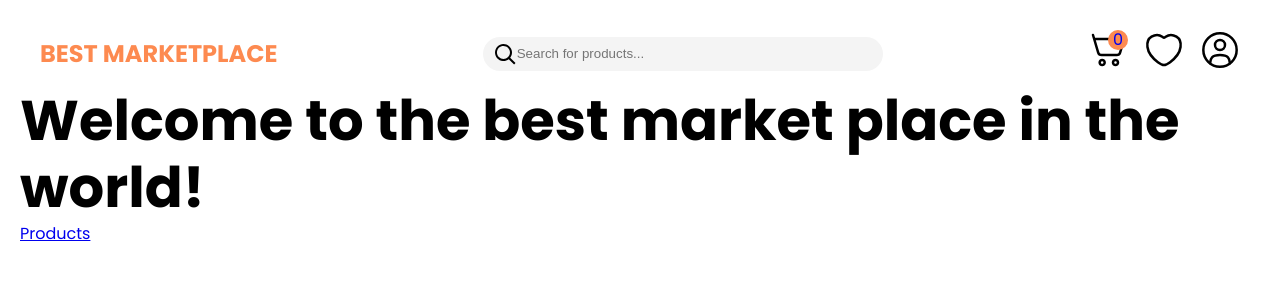
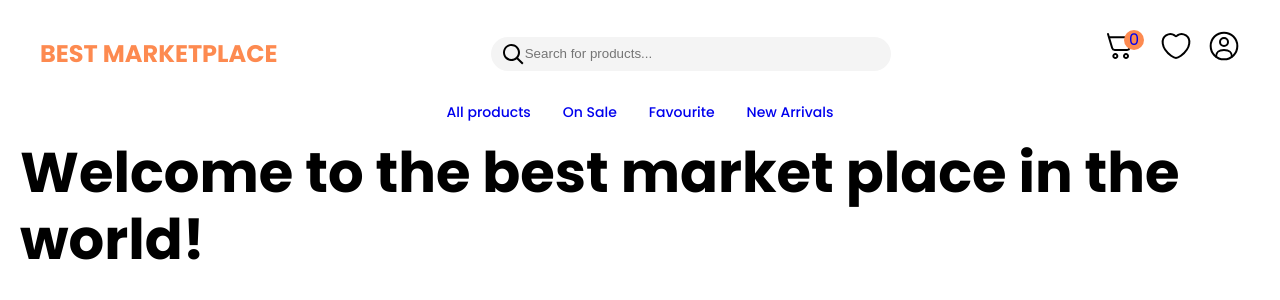
Before and after one commit to donialexandru/best-marketplace, a React (Vite) app in the folder client/: page / in a window 1280 px wide. Shown: the top 300 px of the page. Built offline with nearby package versions, Linux system fonts and the light colour scheme.

Commit message:
add sub-header section

```diff
--- a/client/src/assets/style.css
+++ b/client/src/assets/style.css
@@ -57,3 +57,13 @@ p {
   margin: 0 auto; /* Centers the div */
   padding: 20px; /* Adds spacing */
 }
+.router-link {
+  text-decoration: none;
+}
+.router-link:visited {
+  color: initial;
+}
+.router-link:hover,
+.router-link:active {
+  color: var(--primary-color);
+}
--- a/client/src/components/Header.css
+++ b/client/src/components/Header.css
@@ -8,6 +8,15 @@
   justify-content: space-between;
   align-items: center;
   padding: 10px 20px;
+}
+
+.sub-header {
+  display: flex;
+  flex-flow: row;
+  padding: 1rem;
+  gap: 2rem;
+  align-items: center;
+  justify-content: center;
 }
 
 .header-center {
--- a/client/src/components/Header.jsx
+++ b/client/src/components/Header.jsx
@@ -2,29 +2,23 @@ import "./Header.css";
 import { useContext } from "react";
 import { CartContext } from "../contexts";
 import { Link } from "@tanstack/react-router";
+import SearchLogo from "./SearchLogo.jsx";
+import CartLogo from "./CartLogo.jsx";
+import FavouriteLogo from "./FavouriteLogo.jsx";
+import UserLogo from "./UserLogo.jsx";
 
 const Header = () => {
   const [cart] = useContext(CartContext);
 
   return (
-    <header className="header">
+    <header>
+      <div className="header">
         <Link className="logo" to="/">
           <h4>BEST MARKETPLACE</h4>
         </Link>
         <div className="header-center">
           <div className="search-bar">
-          <svg
-            width="24"
-            height="24"
-            viewBox="0 0 24 24"
-            fill="none"
-            xmlns="http://www.w3.org/2000/svg"
-          >
-            <path
-              d="M15.096 5.90401C14.4945 5.29132 13.7775 4.80388 12.9865 4.46984C12.1956 4.1358 11.3462 3.96179 10.4876 3.95784C9.62902 3.9539 8.77813 4.1201 7.98412 4.44686C7.19011 4.77361 6.4687 5.25444 5.86157 5.86158C5.25443 6.46871 4.7736 7.19012 4.44684 7.98413C4.12009 8.77815 3.95388 9.62903 3.95783 10.4876C3.96177 11.3462 4.13579 12.1956 4.46983 12.9865C4.80387 13.7775 5.29131 14.4945 5.904 15.096C7.12675 16.2965 8.77409 16.9656 10.4876 16.9577C12.2012 16.9498 13.8423 16.2656 15.054 15.054C16.2656 13.8423 16.9498 12.2012 16.9577 10.4876C16.9656 8.7741 16.2965 7.12676 15.096 5.90401ZM4.49 4.49001C6.02282 2.95757 8.08315 2.06858 10.2497 2.00484C12.4162 1.9411 14.5252 2.70741 16.1455 4.14708C17.7658 5.58675 18.7749 7.591 18.9664 9.74998C19.1579 11.909 18.5175 14.0596 17.176 15.762L22.521 21.107L21.107 22.521L15.762 17.176C14.059 18.5126 11.9102 19.149 9.75406 18.9556C7.59787 18.7622 5.5967 17.7534 4.15878 16.1351C2.72085 14.5168 1.95449 12.4109 2.01604 10.2469C2.07759 8.08294 2.96241 6.02397 4.49 4.49001Z"
-              fill="black"
-            />
-          </svg>
+            <SearchLogo />
             <input
               type="search"
               placeholder="Search for products..."
@@ -37,74 +31,37 @@ const Header = () => {
             <ul>
               <li>
                 <Link className="cart-link" to="/cart">
-                <svg
-                  width="40"
-                  height="40"
-                  viewBox="0 0 24 24"
-                  fill="none"
-                  xmlns="http://www.w3.org/2000/svg"
-                >
-                  <path
-                    d="M3.71 5.4H18.924C20.302 5.4 21.297 6.67 20.919 7.948L19.265 13.548C19.01 14.408 18.196 15 17.27 15H8.112C7.185 15 6.37 14.407 6.116 13.548L3.71 5.4ZM3.71 5.4L3 3M16.5 21C16.8978 21 17.2794 20.842 17.5607 20.5607C17.842 20.2794 18 19.8978 18 19.5C18 19.1022 17.842 18.7206 17.5607 18.4393C17.2794 18.158 16.8978 18 16.5 18C16.1022 18 15.7206 18.158 15.4393 18.4393C15.158 18.7206 15 19.1022 15 19.5C15 19.8978 15.158 20.2794 15.4393 20.5607C15.7206 20.842 16.1022 21 16.5 21ZM8.5 21C8.89782 21 9.27936 20.842 9.56066 20.5607C9.84196 20.2794 10 19.8978 10 19.5C10 19.1022 9.84196 18.7206 9.56066 18.4393C9.27936 18.158 8.89782 18 8.5 18C8.10218 18 7.72064 18.158 7.43934 18.4393C7.15804 18.7206 7 19.1022 7 19.5C7 19.8978 7.15804 20.2794 7.43934 20.5607C7.72064 20.842 8.10218 21 8.5 21Z"
-                    stroke="black"
-                    strokeWidth="1.5"
-                    strokeLinecap="round"
-                    strokeLinejoin="round"
-                  />
-                </svg>
-
+                  <CartLogo />
                   <span className="cart-number">{cart.length}</span>
                 </Link>
               </li>
               <li>
                 <a href="#">
-                <svg
-                  width="40"
-                  height="40"
-                  viewBox="0 0 24 24"
-                  fill="none"
-                  xmlns="http://www.w3.org/2000/svg"
-                >
-                  <path
-                    d="M19.463 3.99401C16.781 2.34901 14.44 3.01201 13.034 4.06801C12.458 4.50101 12.17 4.71801 12 4.71801C11.83 4.71801 11.542 4.50101 10.966 4.06801C9.56001 3.01201 7.21901 2.34901 4.53701 3.99401C1.01801 6.15301 0.222012 13.274 8.34001 19.284C9.88601 20.427 10.659 21 12 21C13.341 21 14.114 20.428 15.66 19.283C23.778 13.275 22.982 6.15301 19.463 3.99401Z"
-                    stroke="black"
-                    strokeWidth="1.5"
-                    strokeLinecap="round"
-                    strokeLinejoin="round"
-                  />
-                </svg>
+                  <FavouriteLogo />
                 </a>
               </li>
               <li>
                 <a href="#">
-                <svg
-                  width="40"
-                  height="40"
-                  viewBox="0 0 24 24"
-                  fill="none"
-                  xmlns="http://www.w3.org/2000/svg"
-                >
-                  <path
-                    d="M12 12C13.6569 12 15 10.6569 15 9C15 7.34315 13.6569 6 12 6C10.3431 6 9 7.34315 9 9C9 10.6569 10.3431 12 12 12Z"
-                    stroke="black"
-                    strokeWidth="1.5"
-                  />
-                  <path
-                    d="M12 22C17.5228 22 22 17.5228 22 12C22 6.47715 17.5228 2 12 2C6.47715 2 2 6.47715 2 12C2 17.5228 6.47715 22 12 22Z"
-                    stroke="black"
-                    strokeWidth="1.5"
-                  />
-                  <path
-                    d="M17.97 20C17.81 17.108 16.925 15 12 15C7.075 15 6.19 17.108 6.03 20"
-                    stroke="black"
-                    strokeWidth="1.5"
-                    strokeLinecap="round"
-                  />
-                </svg>
+                  <UserLogo />
                 </a>
               </li>
             </ul>
           </nav>
+        </div>
+      </div>
+      <div className="sub-header">
+        <Link className="router-link" to="/products">
+          <p className="secondary-text">All products</p>
+        </Link>
+        <Link className="router-link" to="/products">
+          <p className="secondary-text">On Sale</p>
+        </Link>
+        <Link className="router-link" to="/products">
+          <p className="secondary-text">Favourite</p>
+        </Link>
+        <Link className="router-link" to="/products">
+          <p className="secondary-text">New Arrivals</p>
+        </Link>
       </div>
     </header>
   );
--- /dev/null
+++ b/client/src/components/SearchLogo.jsx
@@ -0,0 +1,16 @@
+export default function SearchLogo() {
+  return (
+    <svg
+      width="24"
+      height="24"
+      viewBox="0 0 24 24"
+      fill="none"
+      xmlns="http://www.w3.org/2000/svg"
+    >
+      <path
+        d="M15.096 5.90401C14.4945 5.29132 13.7775 4.80388 12.9865 4.46984C12.1956 4.1358 11.3462 3.96179 10.4876 3.95784C9.62902 3.9539 8.77813 4.1201 7.98412 4.44686C7.19011 4.77361 6.4687 5.25444 5.86157 5.86158C5.25443 6.46871 4.7736 7.19012 4.44684 7.98413C4.12009 8.77815 3.95388 9.62903 3.95783 10.4876C3.96177 11.3462 4.13579 12.1956 4.46983 12.9865C4.80387 13.7775 5.29131 14.4945 5.904 15.096C7.12675 16.2965 8.77409 16.9656 10.4876 16.9577C12.2012 16.9498 13.8423 16.2656 15.054 15.054C16.2656 13.8423 16.9498 12.2012 16.9577 10.4876C16.9656 8.7741 16.2965 7.12676 15.096 5.90401ZM4.49 4.49001C6.02282 2.95757 8.08315 2.06858 10.2497 2.00484C12.4162 1.9411 14.5252 2.70741 16.1455 4.14708C17.7658 5.58675 18.7749 7.591 18.9664 9.74998C19.1579 11.909 18.5175 14.0596 17.176 15.762L22.521 21.107L21.107 22.521L15.762 17.176C14.059 18.5126 11.9102 19.149 9.75406 18.9556C7.59787 18.7622 5.5967 17.7534 4.15878 16.1351C2.72085 14.5168 1.95449 12.4109 2.01604 10.2469C2.07759 8.08294 2.96241 6.02397 4.49 4.49001Z"
+        fill="black"
+      />
+    </svg>
+  );
+}
--- /dev/null
+++ b/client/src/components/UserLogo.jsx
@@ -0,0 +1,28 @@
+export default function UserLogo() {
+  return (
+    <svg
+      width="32"
+      height="32"
+      viewBox="0 0 24 24"
+      fill="none"
+      xmlns="http://www.w3.org/2000/svg"
+    >
+      <path
+        d="M12 12C13.6569 12 15 10.6569 15 9C15 7.34315 13.6569 6 12 6C10.3431 6 9 7.34315 9 9C9 10.6569 10.3431 12 12 12Z"
+        stroke="black"
+        strokeWidth="1.5"
+      />
+      <path
+        d="M12 22C17.5228 22 22 17.5228 22 12C22 6.47715 17.5228 2 12 2C6.47715 2 2 6.47715 2 12C2 17.5228 6.47715 22 12 22Z"
+        stroke="black"
+        strokeWidth="1.5"
+      />
+      <path
+        d="M17.97 20C17.81 17.108 16.925 15 12 15C7.075 15 6.19 17.108 6.03 20"
+        stroke="black"
+        strokeWidth="1.5"
+        strokeLinecap="round"
+      />
+    </svg>
+  );
+}
--- a/client/src/routes/index.lazy.jsx
+++ b/client/src/routes/index.lazy.jsx
@@ -1,4 +1,4 @@
-import { createLazyFileRoute, Link } from "@tanstack/react-router";
+import { createLazyFileRoute } from "@tanstack/react-router";
 
 export const Route = createLazyFileRoute("/")({
   component: Index,
@@ -8,7 +8,6 @@ function Index() {
   return (
     <div className="index">
       <h1>Welcome to the best market place in the world!</h1>
-      <Link to="/products">Products</Link>
     </div>
   );
 }
```
Also changed, not shown: client/eslint.config.mjs (deleted, +0 -33 lines), 1 other file (tests, documents, lock files or other folders). Lines whose indentation alone changed are shown as unchanged.
